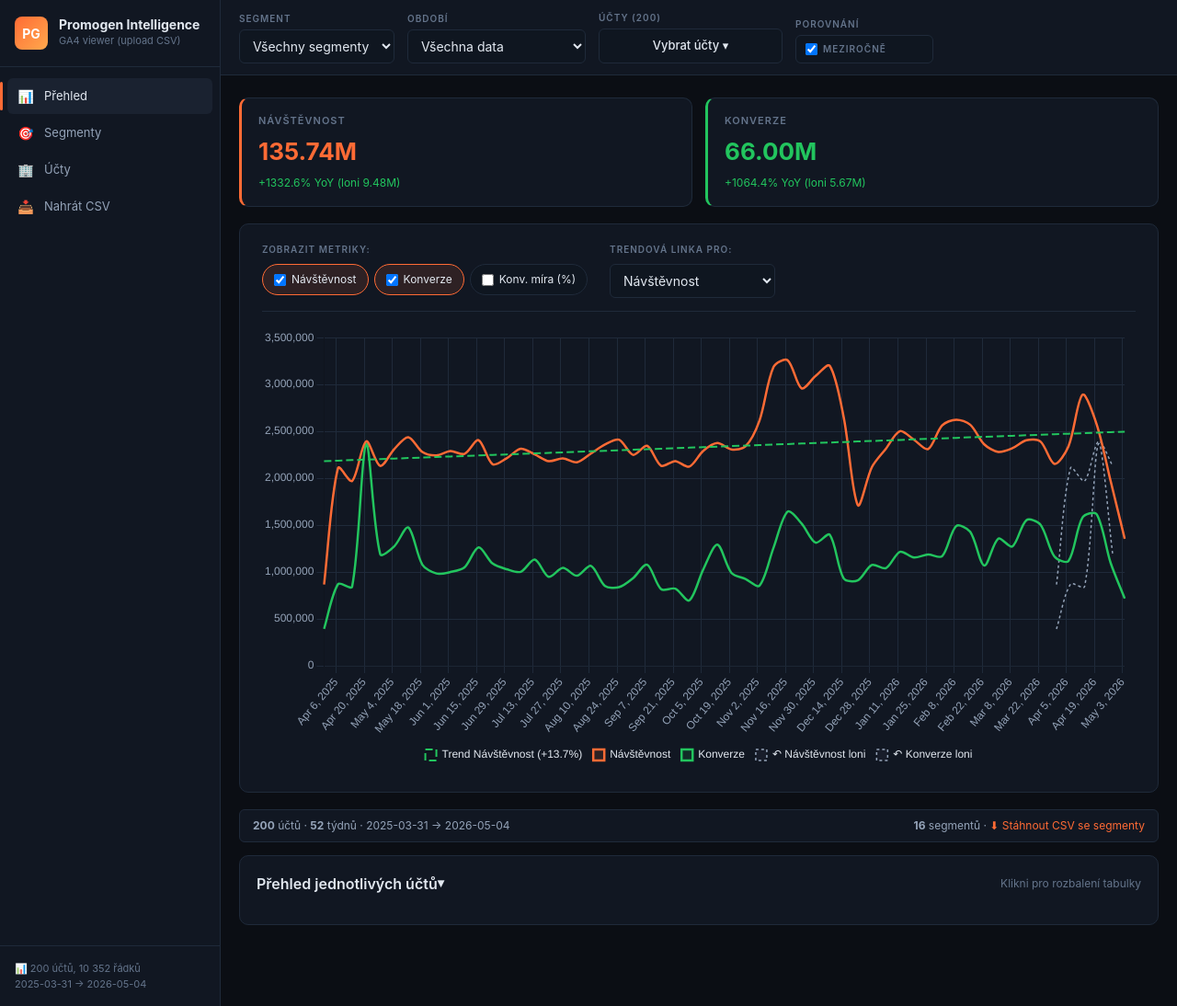
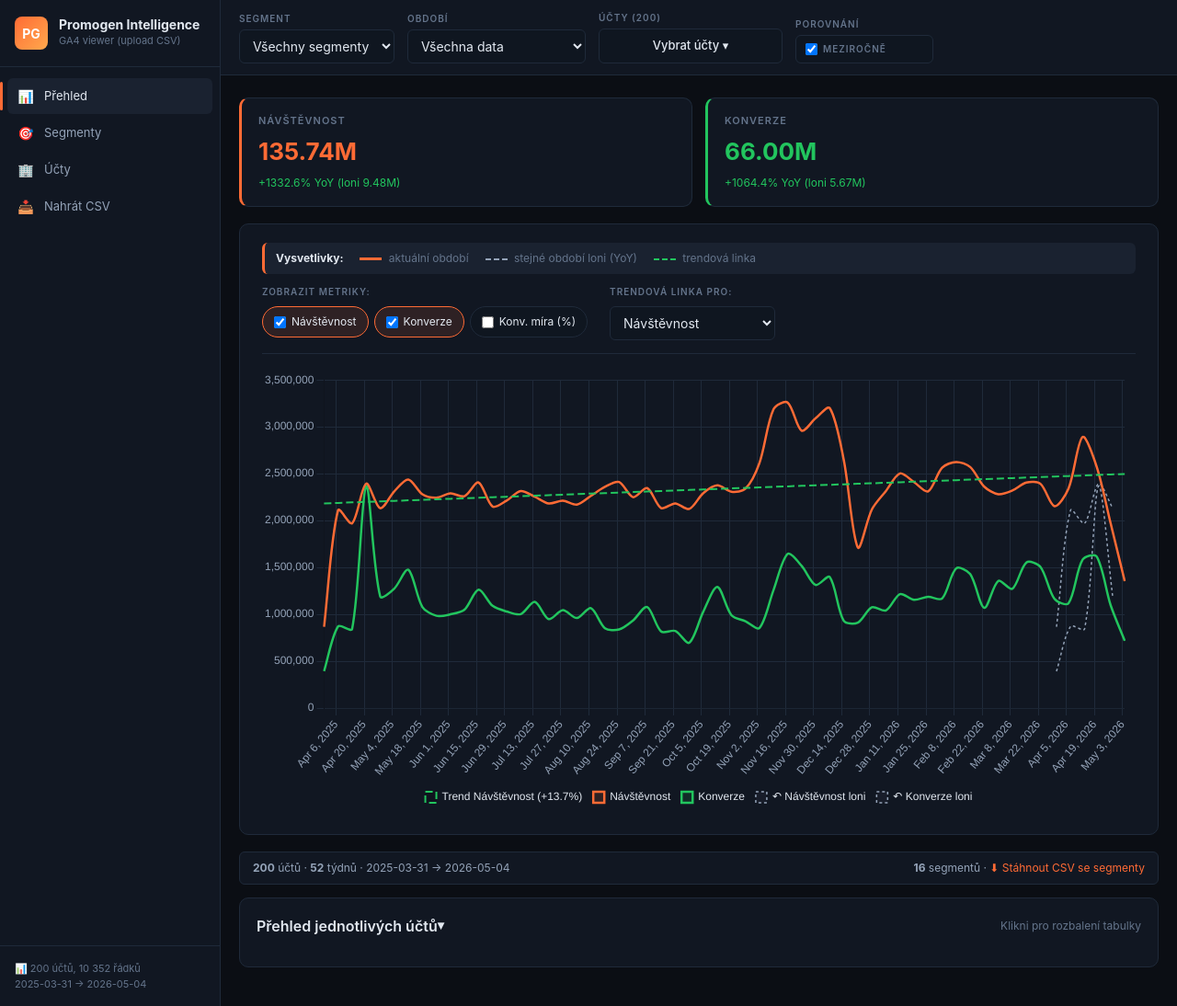
Before and after one commit to promogen-glitchcz/ga4-market-intelligence, a FastAPI app: page / in a window 1280 px wide. Shown: the whole page at 92% size. Run offline with FastAPI, Linux system fonts and the light colour scheme; data comes from the database, SQL or seed files in the repository; some libraries are stand-ins or nearby versions.

Commit message:
Add legend info bar above chart explaining solid/dashed/dotted lines

```diff
--- a/templates/index.html
+++ b/templates/index.html
@@ -92,6 +92,12 @@
 
                 <!-- Main chart with metric selection -->
                 <div class="section-block main-chart-block">
+                    <div id="chart-legend-info" style="font-size:12px; color:var(--text-faint); margin-bottom:12px; padding:8px 12px; background:var(--bg-elevated); border-radius:6px; border-left:3px solid var(--accent); display:flex; gap:18px; flex-wrap:wrap; align-items:center">
+                        <strong style="color:var(--text)">Vysvetlivky:</strong>
+                        <span><span style="display:inline-block; width:24px; height:3px; background:#FF6B35; vertical-align:middle; margin-right:4px"></span> aktuální období</span>
+                        <span><span style="display:inline-block; width:24px; height:0; border-top:2px dashed #94a3b8; vertical-align:middle; margin-right:4px"></span> stejné období loni (YoY)</span>
+                        <span><span style="display:inline-block; width:24px; height:0; border-top:2px dashed #22c55e; vertical-align:middle; margin-right:4px"></span> trendová linka</span>
+                    </div>
                     <div class="chart-controls">
                         <div class="control-group">
                             <label class="control-label">Zobrazit metriky:</label>
```
